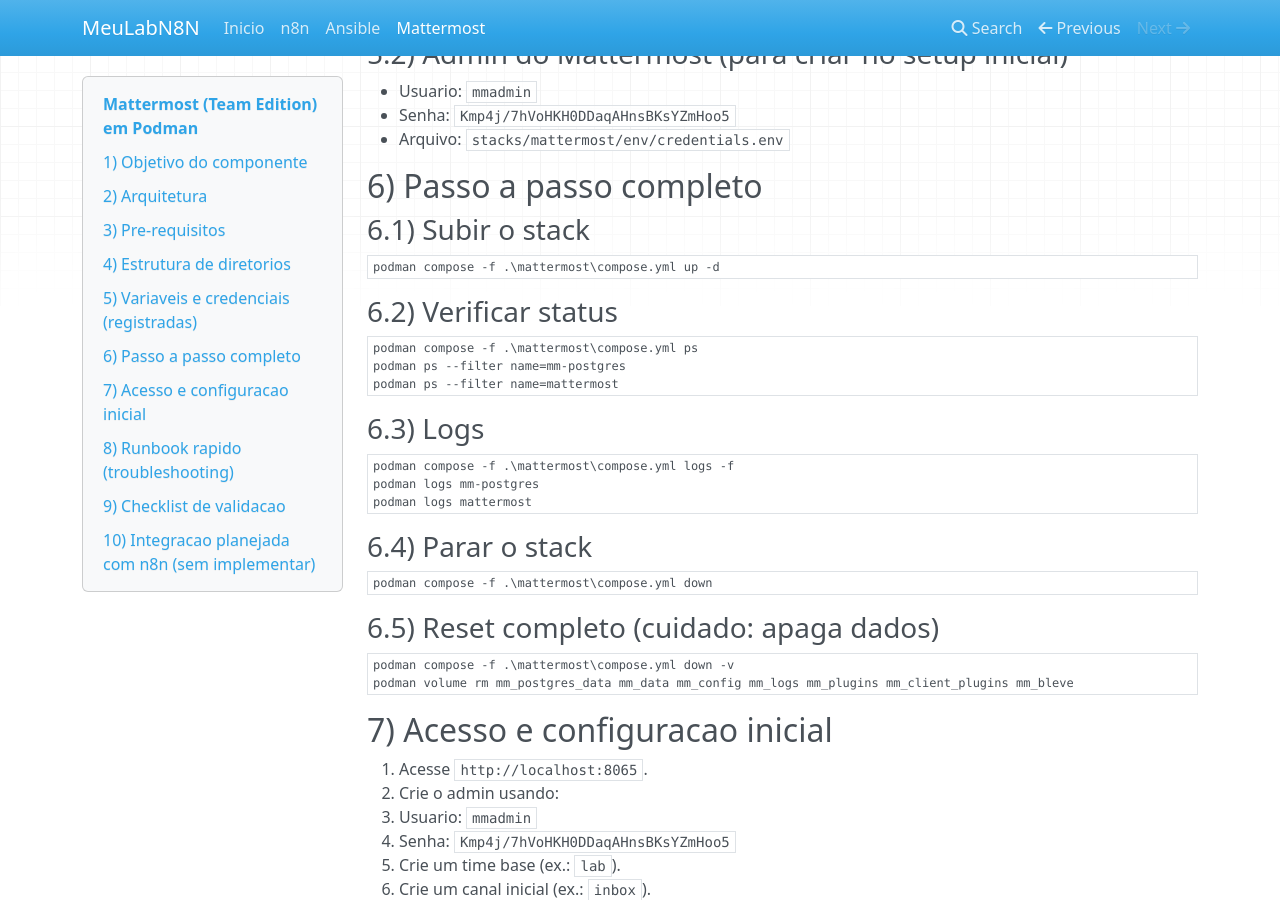
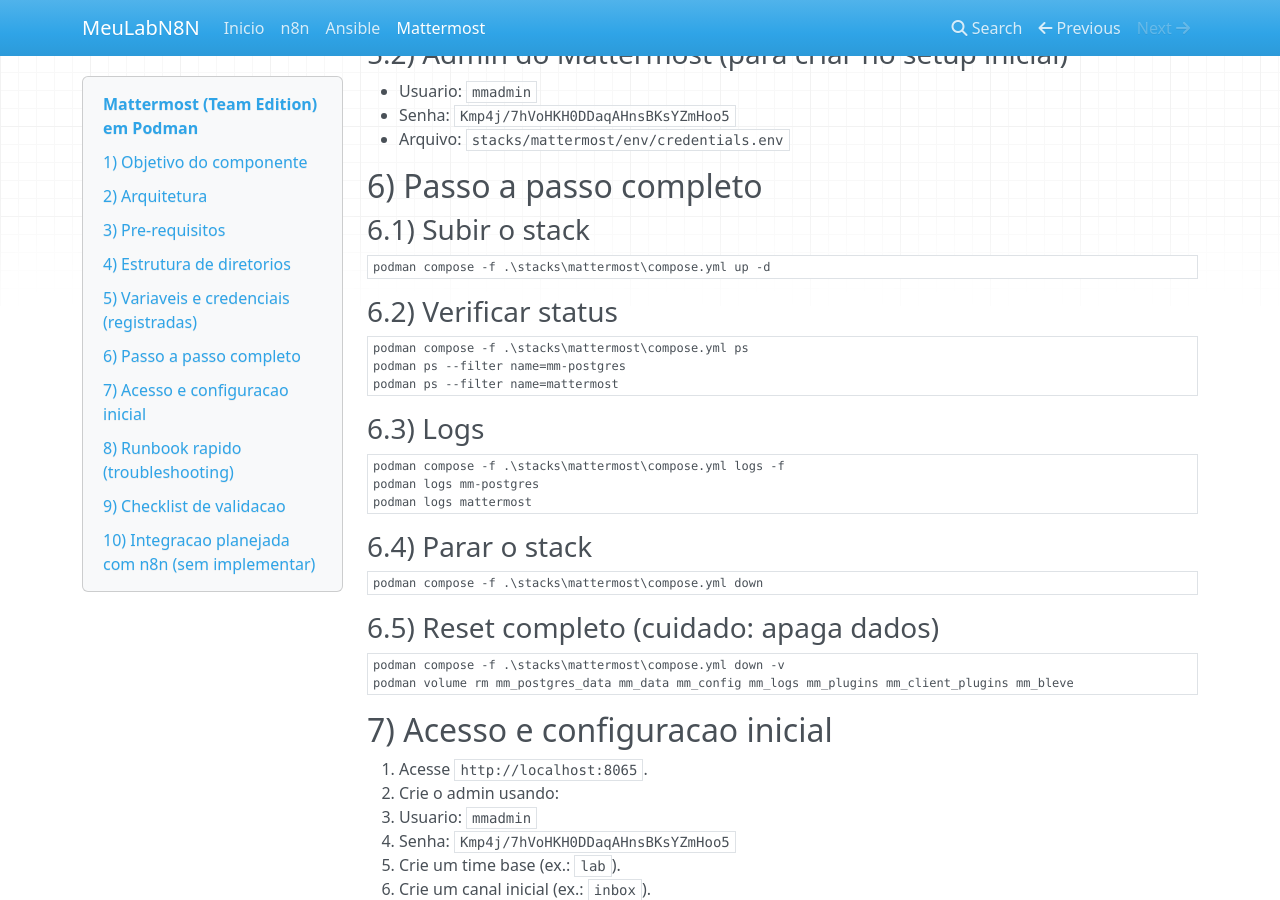
Before and after one commit to danielamaral789/MeusLabs, an MkDocs documentation site: the page built from docs/mattermost/SETUP.md, in a window 1280 px wide and 900 px high, scrolled down 1215 px. Built offline with MkDocs 1.6.1, drawn with Linux system fonts in a browser that asks for light colours; nearby versions of some CDN libraries.

Commit message:
Atualiza links e indice do MkDocs

````diff
--- a/docs/mattermost/SETUP.md
+++ b/docs/mattermost/SETUP.md
@@ -53,31 +53,31 @@ stacks/mattermost/
 ## 6) Passo a passo completo
 ### 6.1) Subir o stack
 ```powershell
-podman compose -f .\mattermost\compose.yml up -d
+podman compose -f .\stacks\mattermost\compose.yml up -d
 ```
 
 ### 6.2) Verificar status
 ```powershell
-podman compose -f .\mattermost\compose.yml ps
+podman compose -f .\stacks\mattermost\compose.yml ps
 podman ps --filter name=mm-postgres
 podman ps --filter name=mattermost
 ```
 
 ### 6.3) Logs
 ```powershell
-podman compose -f .\mattermost\compose.yml logs -f
+podman compose -f .\stacks\mattermost\compose.yml logs -f
 podman logs mm-postgres
 podman logs mattermost
 ```
 
 ### 6.4) Parar o stack
 ```powershell
-podman compose -f .\mattermost\compose.yml down
+podman compose -f .\stacks\mattermost\compose.yml down
 ```
 
 ### 6.5) Reset completo (cuidado: apaga dados)
 ```powershell
-podman compose -f .\mattermost\compose.yml down -v
+podman compose -f .\stacks\mattermost\compose.yml down -v
 podman volume rm mm_postgres_data mm_data mm_config mm_logs mm_plugins mm_client_plugins mm_bleve
 ```
 
````
Also changed, not shown: docs/index.md (+3 -1 lines), stacks/mattermost/docs/SETUP.md (+5 -5 lines), site/index.html, site/mattermost/SETUP/index.html, site/search/search_index.json.
